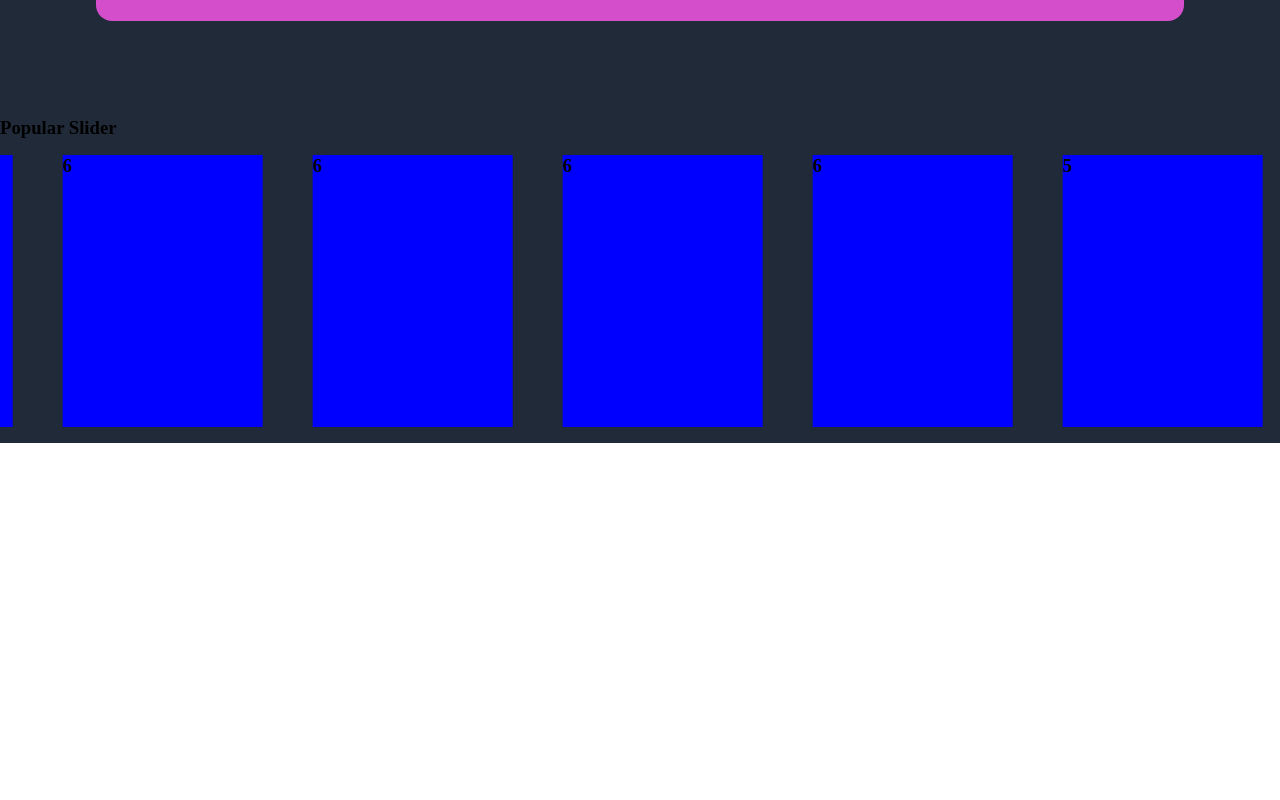
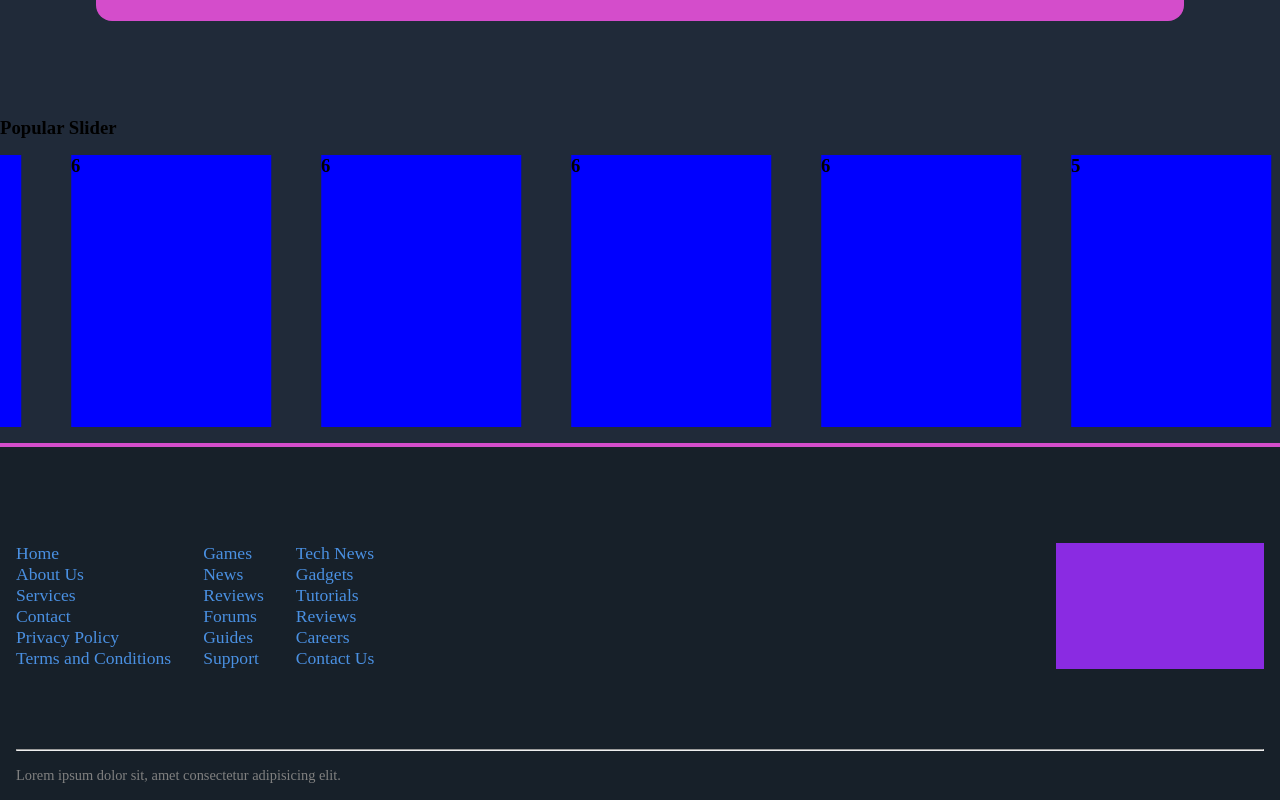
Before and after one commit to SimoneColombo1/pixel-portal, a Next.js app: page / in a window 1280 px wide. Shown: the part 1365-2165 px from the top of the page. Before the commit the page ends 1808 px from the top, so only its background shows below. Built offline with nearby package versions, Linux system fonts and the light colour scheme.

Commit message:
Finita la struttura del footer

```diff
--- a/app/components/HomePage/PopularSlider.js
+++ b/app/components/HomePage/PopularSlider.js
@@ -15,7 +15,7 @@ export default function PopularSlider() {
     autoplaySpeed: 1,
     cssEase: "linear",
     pauseOnHover: true,
-    direction: "left",
+
     rtl: true,
   };
   return (
--- a/app/components/HomePage/footer.js
+++ b/app/components/HomePage/footer.js
@@ -1,5 +1,76 @@
 import Image from "next/image";
+import Link from "next/link";
 
+import Style from "../../style/HomePage/footer.scss";
 export default function Footer() {
-  return <footer></footer>;
+  const footerLinks = [
+    { text: "Home", url: "/" },
+    { text: "About Us", url: "/about-us" },
+    { text: "Services", url: "/services" },
+    { text: "Contact", url: "/contact" },
+    { text: "Privacy Policy", url: "/privacy-policy" },
+    { text: "Terms and Conditions", url: "/terms-conditions" },
+  ];
+  const gamingFooterLinks = [
+    { text: "Games", url: "/games" },
+    { text: "News", url: "/news" },
+    { text: "Reviews", url: "/reviews" },
+    { text: "Forums", url: "/forums" },
+    { text: "Guides", url: "/guides" },
+    { text: "Support", url: "/support" },
+  ];
+  const techFooterLinks = [
+    { text: "Tech News", url: "/tech-news" },
+    { text: "Gadgets", url: "/gadgets" },
+    { text: "Tutorials", url: "/tutorials" },
+    { text: "Reviews", url: "/reviews" },
+    { text: "Careers", url: "/careers" },
+    { text: "Contact Us", url: "/contact-us" },
+  ];
+  return (
+    <footer>
+      <section className="footer-container">
+        <section className="upper-footer">
+          <div className="footer-links">
+            <ul>
+              {footerLinks.map((link) => (
+                <li>
+                  <Link className="links" href={link.url}>
+                    {link.text}
+                  </Link>
+                </li>
+              ))}
+            </ul>
+
+            <ul>
+              {gamingFooterLinks.map((link) => (
+                <li>
+                  <Link className="links" href={link.url}>
+                    {link.text}
+                  </Link>
+                </li>
+              ))}
+            </ul>
+            <ul>
+              {techFooterLinks.map((link) => (
+                <li>
+                  <Link className="links" href={link.url}>
+                    {link.text}
+                  </Link>
+                </li>
+              ))}
+            </ul>
+          </div>
+
+          <div className="image">
+            <span></span>
+          </div>
+        </section>
+        <hr></hr>
+        <section className="lower-footer">
+          <p>Lorem ipsum dolor sit, amet consectetur adipisicing elit.</p>
+        </section>
+      </section>
+    </footer>
+  );
 }
--- /dev/null
+++ b/app/style/HomePage/footer.scss
@@ -0,0 +1,74 @@
+@use '../variables.scss' as *;
+
+footer {
+    background-color: #172029;
+    border-top: 4px solid $homePrimary;
+
+    hr {
+        color: $homePrimary;
+    }
+
+    .footer-container {
+        max-width: 1400px;
+        padding: 1rem;
+
+        .upper-footer {
+            padding: 5rem 0rem;
+            justify-content: space-between;
+            display: flex;
+            flex-direction: row;
+
+
+            .footer-links {
+                margin: 0;
+                display: flex;
+                flex-direction: row;
+                justify-content: start;
+
+                ul {
+                    text-decoration: none;
+                    margin-right: 2rem;
+                    list-style: none;
+
+
+                    li {
+                        .links {
+                            text-decoration: none;
+                            color: $homeSecondary;
+                            margin: 0rem;
+                            font-size: 1.1rem;
+                        }
+                    }
+                }
+            }
+
+            .image {
+                display: flex;
+                width: 50%;
+                margin: 0;
+
+                span {
+                    display: flex;
+                    margin: 0;
+                    margin-left: 26rem;
+                    background-color: blueviolet;
+                    width: 40%;
+                    height: 100%;
+                }
+            }
+
+
+
+        }
+
+        .lower-footer {
+            p {
+                font-size: 0.9rem;
+                margin-top: 1rem;
+                color: gray;
+            }
+        }
+
+    }
+
+}
--- a/app/style/header.scss
+++ b/app/style/header.scss
@@ -12,10 +12,18 @@ header {
         flex-direction: row;
         justify-content: space-between;
         align-items: center;
+        vertical-align: middle;
         max-width: 1400px;
         padding: 1rem;
         width: 100%;
 
+        .logo {
+            margin-left: 0;
+        }
+
+        .links {
+            margin-right: 0;
+        }
 
         a {
             margin-left: 0.5rem;
```
